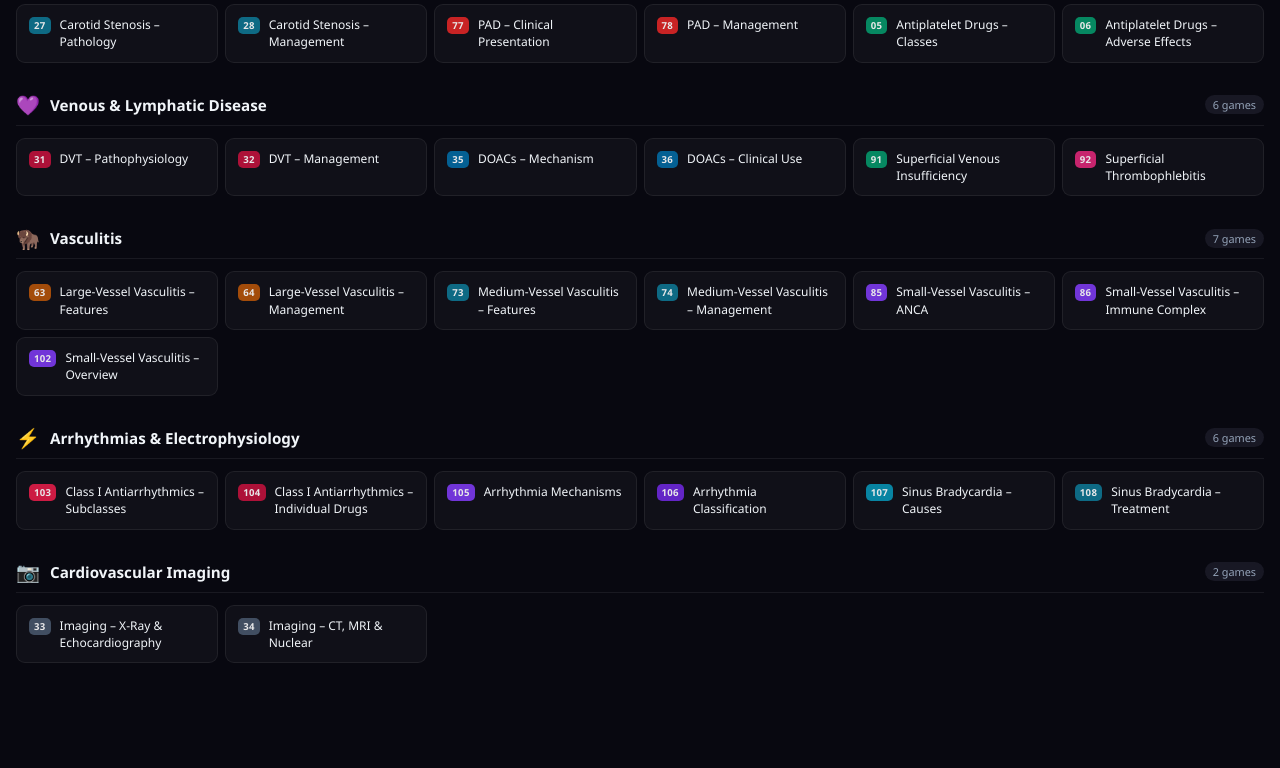
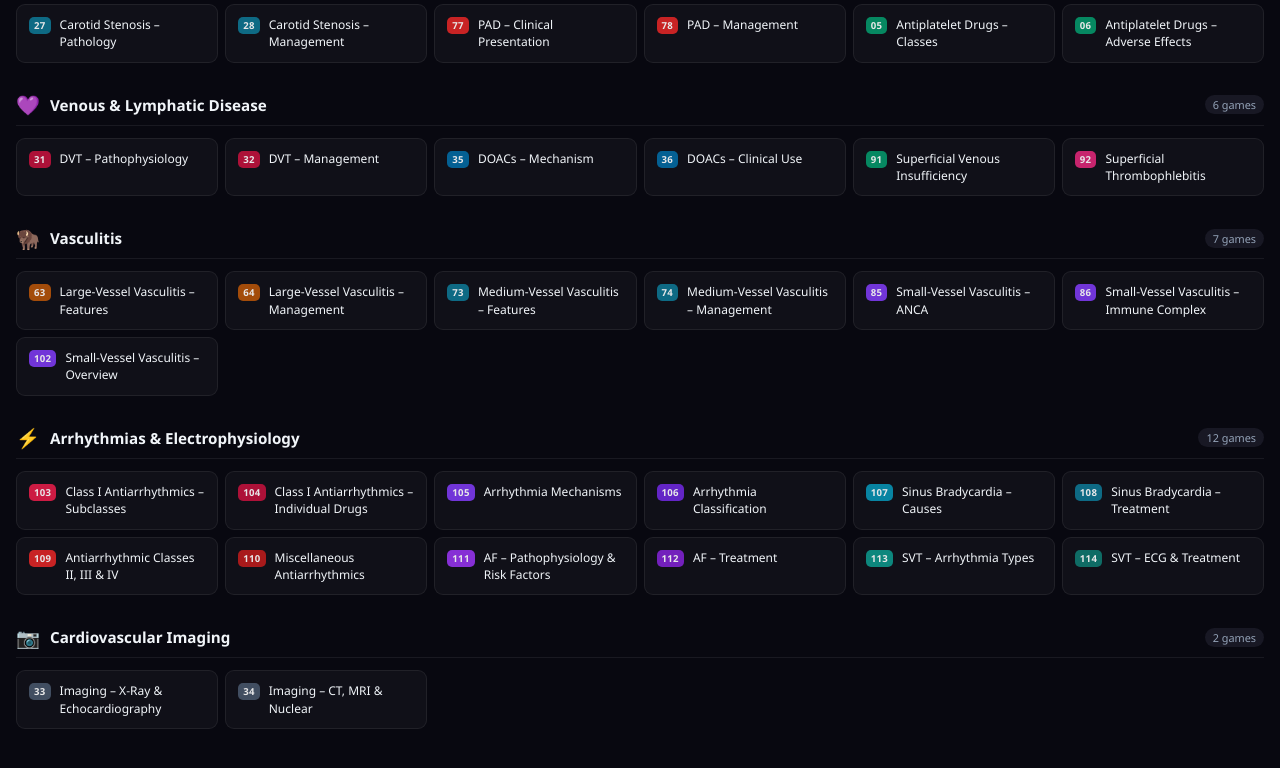
Before and after one commit to zbenja168/dragndrop-medical, a plain HTML site: page index.html in a window 1280 px wide. Shown: the part 1964-2732 px from the top of the page. Drawn offline with Linux system fonts and the light colour scheme.

Commit message:
Update index: add games 109-114 to Arrhythmias section
Co-Authored-By: Claude Opus 4.6 <noreply@anthropic.com>

```diff
--- a/index.html
+++ b/index.html
@@ -50,7 +50,7 @@
   <h1>CardioStudy</h1>
   <p>Drag &amp; Drop Study Games &nbsp;·&nbsp; Cardiovascular Medicine</p>
   <div class="pills">
-    <span class="pill"><b>108</b> games</span>
+    <span class="pill"><b>114</b> games</span>
     <span class="pill"><b>52</b> source topics</span>
     <span class="pill"><b>13</b> sections</span>
   </div>
@@ -290,7 +290,7 @@
   <div class="section-head">
     <span class="section-icon">&#x26A1;</span>
     <span class="section-title">Arrhythmias &amp; Electrophysiology</span>
-    <span class="section-badge">6 games</span>
+    <span class="section-badge">12 games</span>
   </div>
   <div class="cards">
     <a class="card" href="103_class_I_antiarrhythmic_subclasses.html" style="--c:#e11d48"><span class="num">103</span><span class="ctitle">Class I Antiarrhythmics &ndash; Subclasses</span></a>
@@ -299,6 +299,12 @@
     <a class="card" href="106_arrhythmia_classification.html" style="--c:#6d28d9"><span class="num">106</span><span class="ctitle">Arrhythmia Classification</span></a>
     <a class="card" href="107_sinus_bradycardia_causes.html" style="--c:#0891b2"><span class="num">107</span><span class="ctitle">Sinus Bradycardia &ndash; Causes</span></a>
     <a class="card" href="108_sinus_bradycardia_treatment.html" style="--c:#0e7490"><span class="num">108</span><span class="ctitle">Sinus Bradycardia &ndash; Treatment</span></a>
+    <a class="card" href="109_antiarrhythmic_classes_II_III_IV.html" style="--c:#dc2626"><span class="num">109</span><span class="ctitle">Antiarrhythmic Classes II, III &amp; IV</span></a>
+    <a class="card" href="110_miscellaneous_antiarrhythmics.html" style="--c:#b91c1c"><span class="num">110</span><span class="ctitle">Miscellaneous Antiarrhythmics</span></a>
+    <a class="card" href="111_afib_pathophysiology_risk_factors.html" style="--c:#9333ea"><span class="num">111</span><span class="ctitle">AF &ndash; Pathophysiology &amp; Risk Factors</span></a>
+    <a class="card" href="112_afib_treatment.html" style="--c:#7e22ce"><span class="num">112</span><span class="ctitle">AF &ndash; Treatment</span></a>
+    <a class="card" href="113_supraventricular_arrhythmia_types.html" style="--c:#0d9488"><span class="num">113</span><span class="ctitle">SVT &ndash; Arrhythmia Types</span></a>
+    <a class="card" href="114_svt_ecg_and_treatment.html" style="--c:#0f766e"><span class="num">114</span><span class="ctitle">SVT &ndash; ECG &amp; Treatment</span></a>
   </div>
 </section>
 
```
